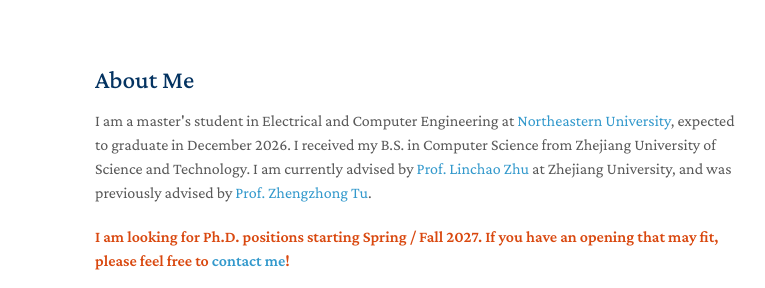
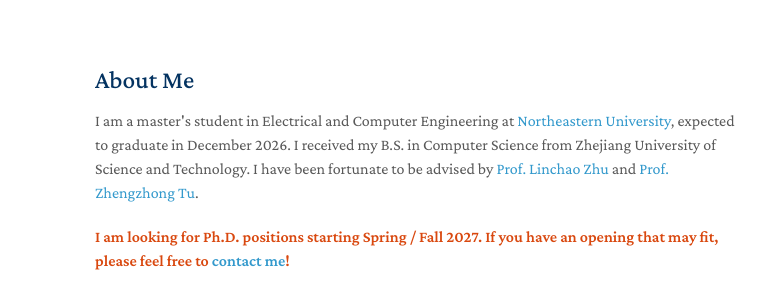
Before and after one commit to ShengyunZhong/ShengyunZhong.github.io, a plain HTML site: page index.html in a window 1280 px wide. Shown: the top 288 px of the page, 375-1140 px from the left. Drawn offline with nearby package versions, Linux system fonts and the light colour scheme; some icons are missing.

Commit message:
Reword advisor sentence

```diff
--- a/index.html
+++ b/index.html
@@ -54,7 +54,7 @@
 
 <h2 id="about-me">About Me</h2>
 
-<p>I am a master's student in Electrical and Computer Engineering at <a href="https://www.northeastern.edu/">Northeastern University</a>, expected to graduate in December 2026. I received my B.S. in Computer Science from Zhejiang University of Science and Technology. I am currently advised by <a href="https://scholar.google.com/citations?user=9ZukE28AAAAJ&amp;hl=en">Prof. Linchao Zhu</a> at Zhejiang University, and was previously advised by <a href="https://scholar.google.com/citations?user=9ajdZaEAAAAJ&amp;hl=en">Prof. Zhengzhong Tu</a>.</p>
+<p>I am a master's student in Electrical and Computer Engineering at <a href="https://www.northeastern.edu/">Northeastern University</a>, expected to graduate in December 2026. I received my B.S. in Computer Science from Zhejiang University of Science and Technology. I have been fortunate to be advised by <a href="https://scholar.google.com/citations?user=9ZukE28AAAAJ&amp;hl=en">Prof. Linchao Zhu</a> and <a href="https://scholar.google.com/citations?user=9ajdZaEAAAAJ&amp;hl=en">Prof. Zhengzhong Tu</a>.</p>
 
 <p class="seeking">I am looking for Ph.D. positions starting Spring / Fall 2027. If you have an opening that may fit, please feel free to <a href="#" class="copy-email" title="Click to copy email">contact me</a>!</p>
 
```
